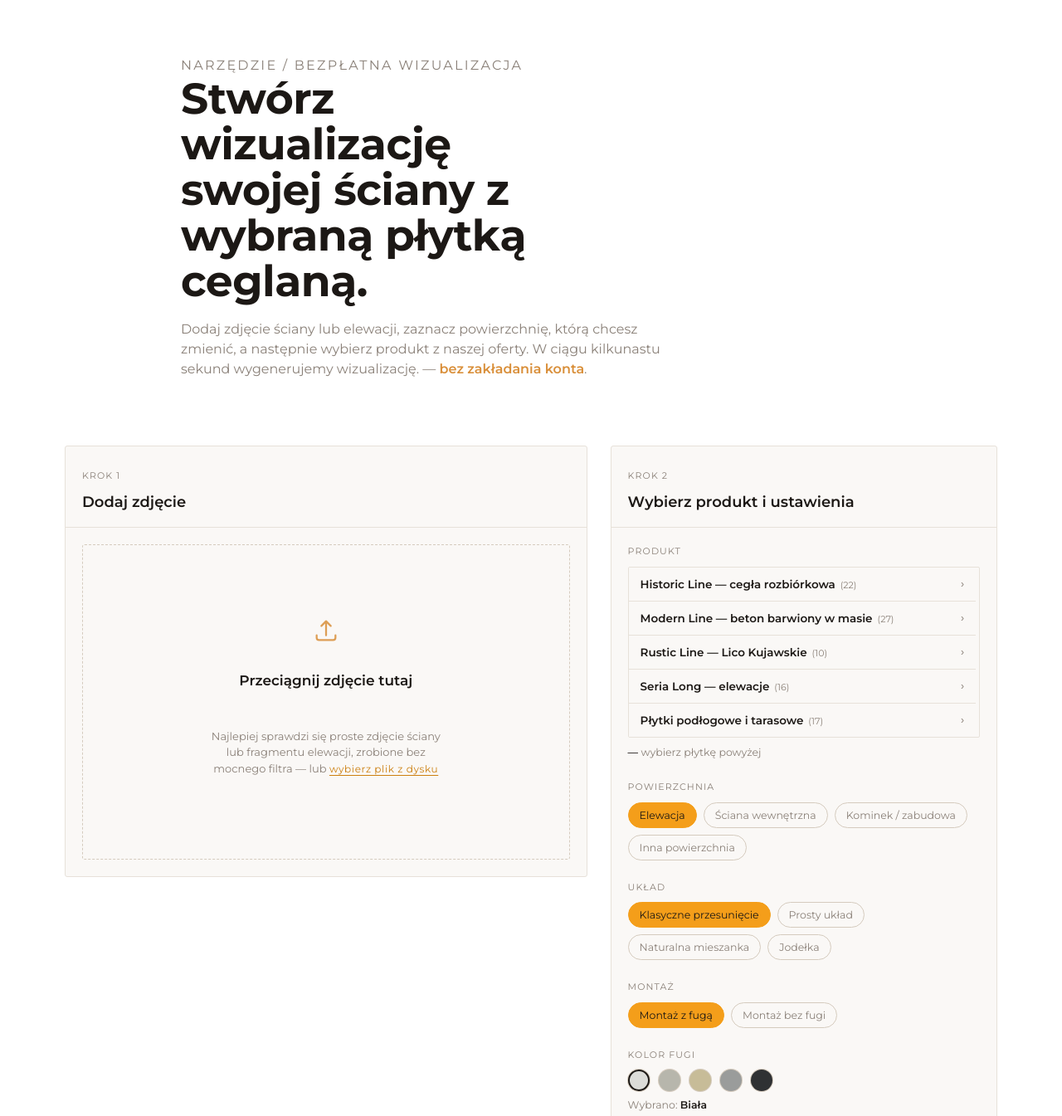
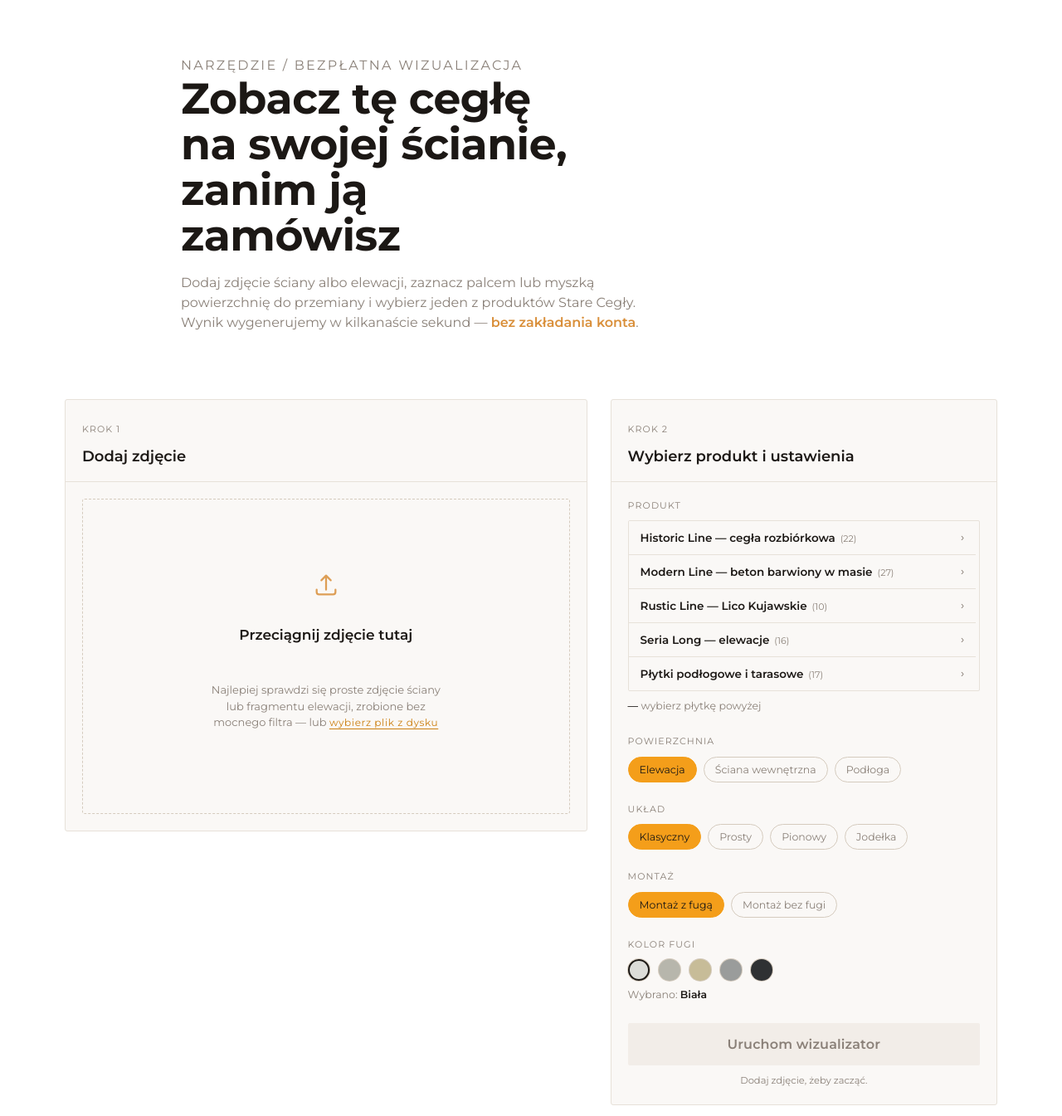
Before and after one commit to marketingstarecegly-rgb/generator1, a website: page index.html in a window 1280 px wide. Shown: the part 90-1435 px from the top of the page at 83% size. Drawn offline with Linux system fonts and the light colour scheme.

Commit message:
Add files via upload

```diff
--- a/index.html
+++ b/index.html
@@ -365,8 +365,8 @@
 
 <section class="hero">
   <p class="hero-eyebrow">Narzędzie / bezpłatna wizualizacja</p>
-  <h1>Stwórz wizualizację swojej ściany z wybraną płytką ceglaną.</h1>
-  <p>Dodaj zdjęcie ściany lub elewacji, zaznacz powierzchnię, którą chcesz zmienić, a następnie wybierz produkt z naszej oferty. W ciągu kilkunastu sekund wygenerujemy wizualizację. — <strong>bez zakładania konta</strong>.</p>
+  <h1>Zobacz tę cegłę na swojej ścianie, zanim ją zamówisz</h1>
+  <p>Dodaj zdjęcie ściany albo elewacji, zaznacz palcem lub myszką powierzchnię do przemiany i wybierz jeden z produktów Stare Cegły. Wynik wygenerujemy w kilkanaście sekund — <strong>bez zakładania konta</strong>.</p>
 </section>
 
 <div class="studio">
@@ -420,17 +420,17 @@
         <div class="chip-row" data-group="surface">
           <button class="chip active" data-value="elewacja">Elewacja</button>
           <button class="chip" data-value="sciana-wewnetrzna">Ściana wewnętrzna</button>
-          <button class="chip" data-value="kominek">Kominek / zabudowa</button>
-          <button class="chip" data-value="inna">Inna powierzchnia</button>
+
+          <button class="chip" data-value="inna">Podłoga</button>
         </div>
       </div>
 
       <div>
         <p class="field-label">Układ</p>
         <div class="chip-row" data-group="layout">
-          <button class="chip active" data-value="klasyczne-przesuniecie">Klasyczne przesunięcie</button>
-          <button class="chip" data-value="prosty">Prosty układ</button>
-          <button class="chip" data-value="mieszanka">Naturalna mieszanka</button>
+          <button class="chip active" data-value="klasyczne-przesuniecie">Klasyczny</button>
+          <button class="chip" data-value="prosty">Prosty</button>
+          <button class="chip" data-value="pionowy">Pionowy</button>
           <button class="chip" data-value="jodelka">Jodełka</button>
         </div>
       </div>
@@ -1618,7 +1618,8 @@ Przed zakupem zalecamy zapoznanie się ze zdjęciami produktu, a w przypadku wą
   function labelFor(v){
     const map = {
       "elewacja":"Elewacja", "sciana-wewnetrzna":"Ściana wewnętrzna", "kominek":"Kominek / zabudowa", "inna":"Inna powierzchnia",
-      "z-fuga":"Montaż z fugą", "bez-fugi":"Montaż bez fugi"
+      "z-fuga":"Montaż z fugą", "bez-fugi":"Montaż bez fugi",
+      "klasyczne-przesuniecie":"Klasyczny", "prosty":"Prosty", "pionowy":"Pionowy", "jodelka":"Jodełka"
     };
     return map[v] || v;
   }
```
